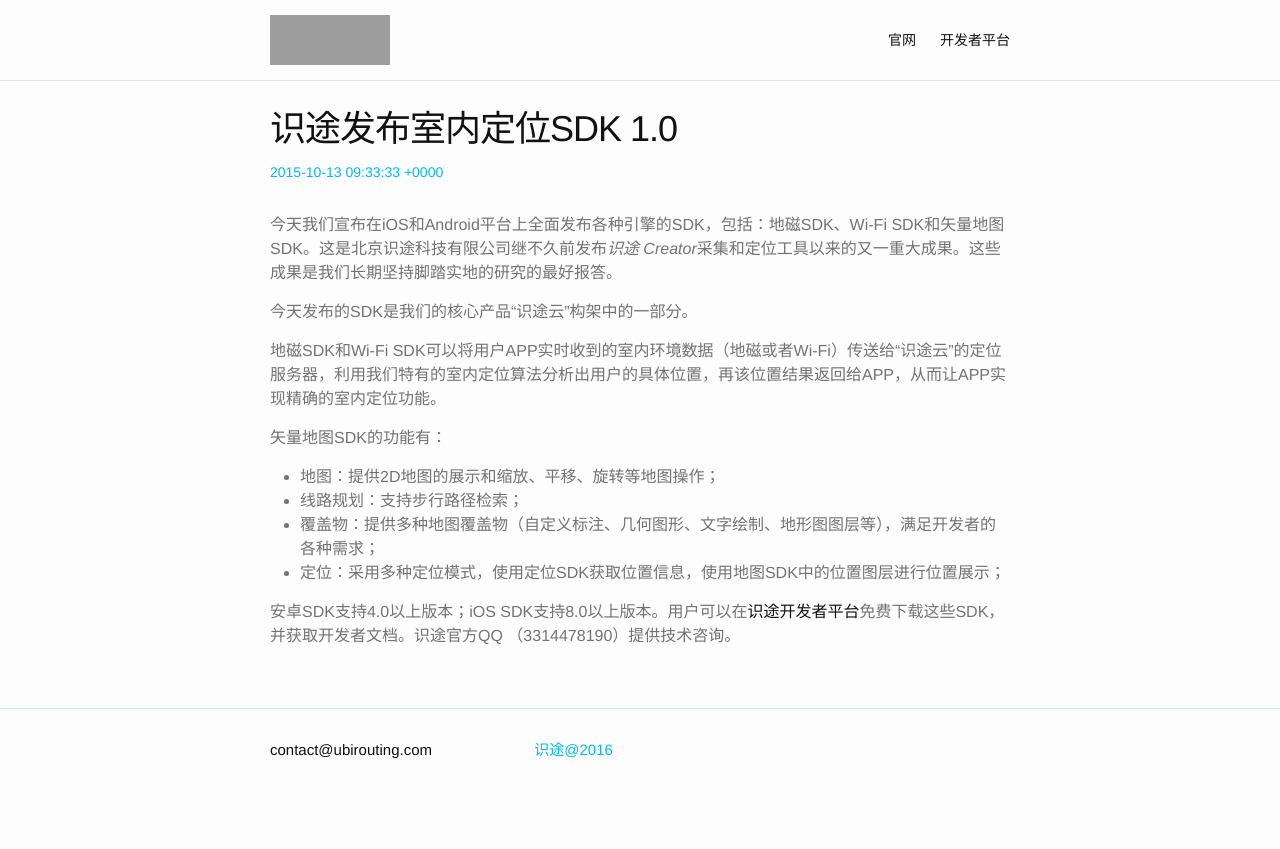
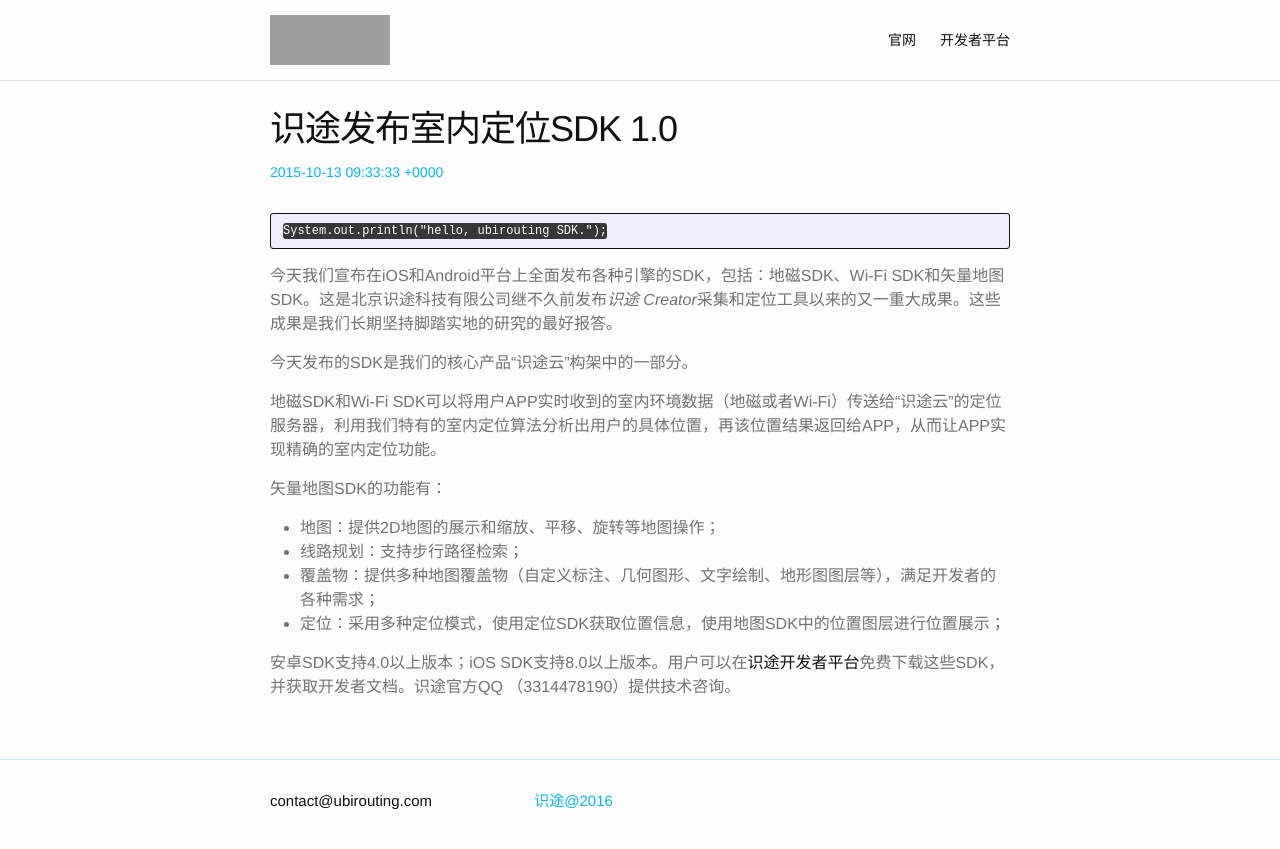
Before and after one commit to ubirouting/ubirouting.github.io, a Jekyll site: the page built from _posts/2015-10-13-SDK-release.markdown, in a window 1280 px wide. Shown: the top 849 px of the page. Built offline with Jekyll 4.4.1, drawn with Linux system fonts in a browser that asks for light colours; comment, search, counter and statistics services are not loaded; grey boxes are pictures that could not be loaded.

Commit message:
editing code

````diff
--- a/_posts/2015-10-13-SDK-release.markdown
+++ b/_posts/2015-10-13-SDK-release.markdown
@@ -5,6 +5,11 @@ date:   2015-10-13 17:33:33 +0800
 categories: ubirouting
 description: "今天我们宣布在iOS和Android平台上全面发布各种引擎的SDK，包括：地磁SDK、Wi-Fi SDK和矢量地图SDK。"
 ---
+
+```
+System.out.println("hello, ubirouting SDK.");
+```
+
 
 今天我们宣布在iOS和Android平台上全面发布各种引擎的SDK，包括：地磁SDK、Wi-Fi SDK和矢量地图SDK。这是北京识途科技有限公司继不久前发布*识途 Creator*采集和定位工具以来的又一重大成果。这些成果是我们长期坚持脚踏实地的研究的最好报答。
 
--- a/css/main.css
+++ b/css/main.css
@@ -93,10 +93,12 @@ blockquote {
  */
 pre,
 code {
-  font-size: 15px;
-  border: 1px solid #bdf0ff;
+  font-family: monospace;
+  font-size: 12px;
+  border: 1px solid #111;
+  color: #fff;
   border-radius: 3px;
-  background-color: #eef; }
+  background-color: #373737; }
 
 code {
   padding: 1px 5px; }
````
